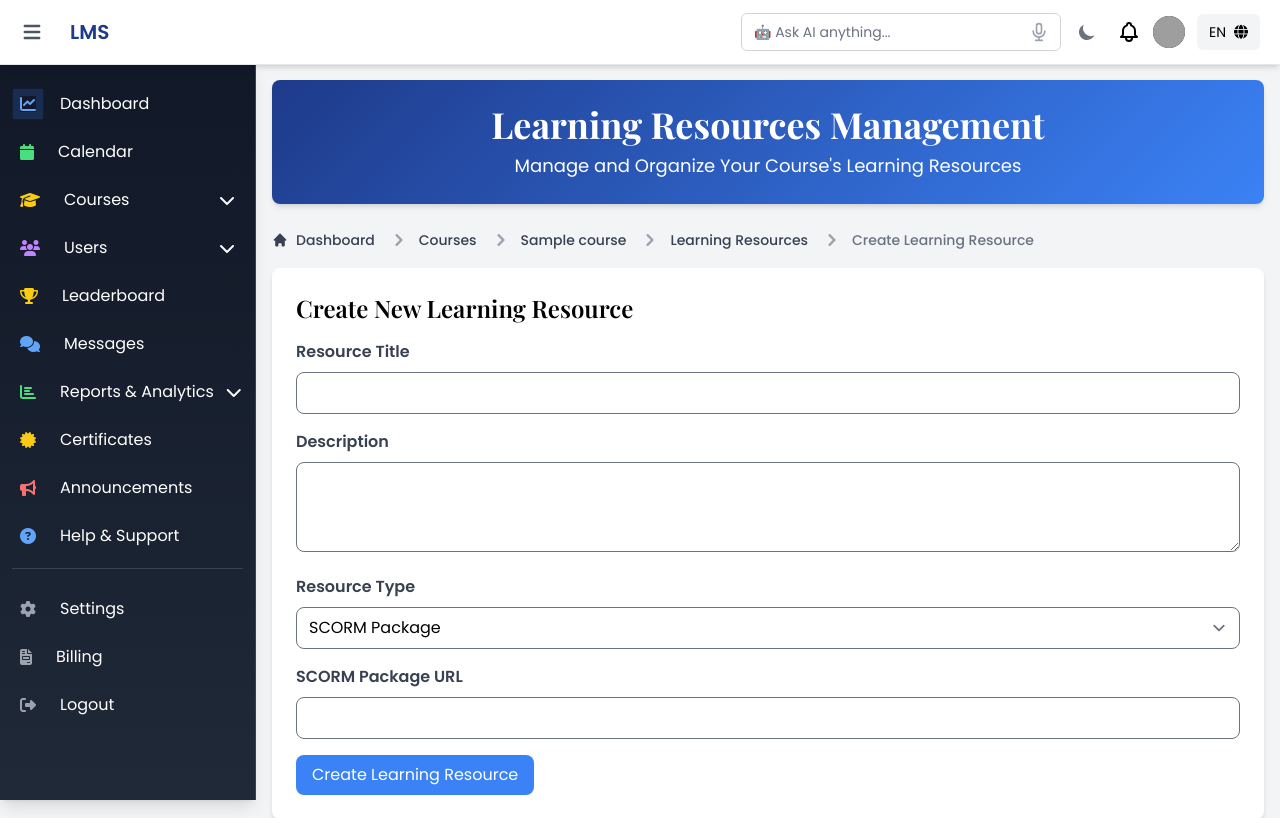
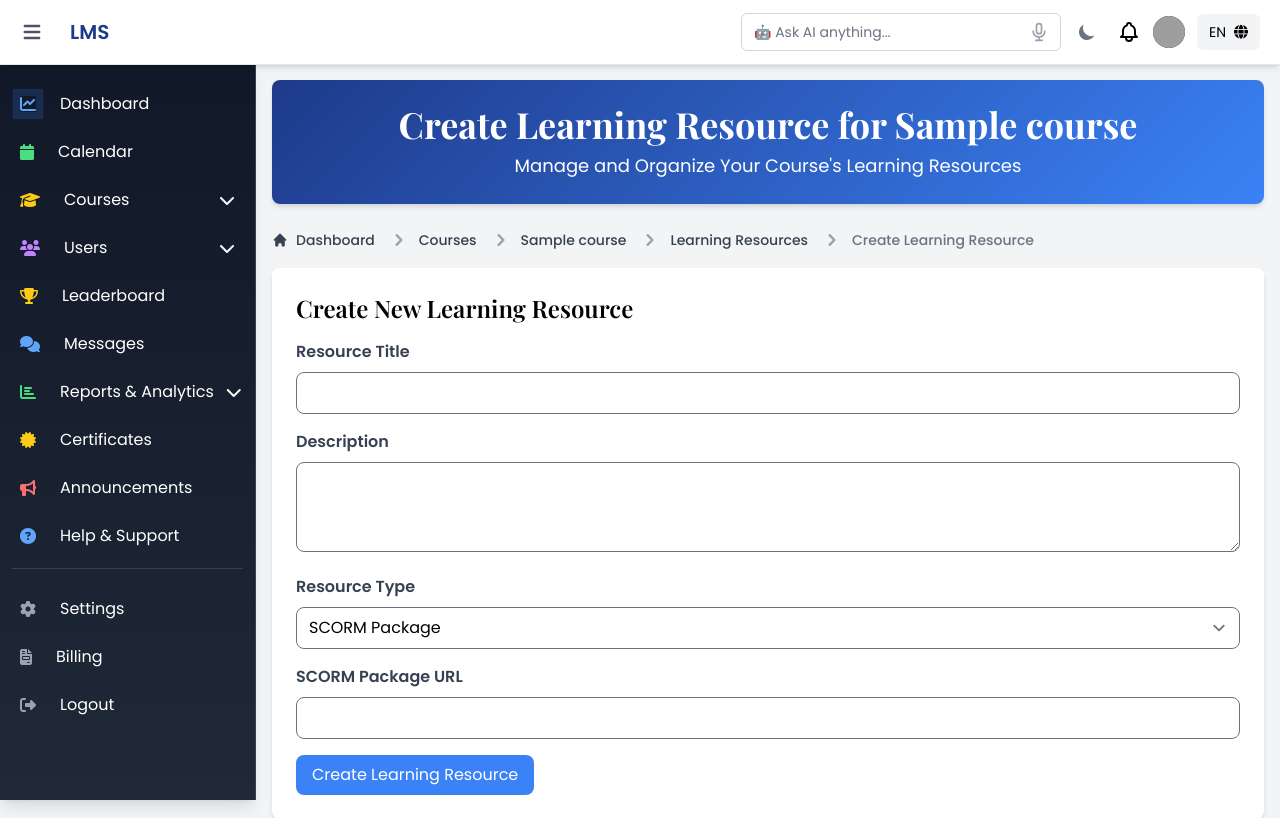
Before and after one commit to phostilite/learning-management-system-django, a Django app: page /en/user/administrator/course/00000000-0000-0000-0000-000000000001/resources/create/ in a window 1280 px wide. Shown: the top 818 px of the page. Run offline with Django 5.2, Linux system fonts and the light colour scheme; a user stored in the database is signed in; tables that the repository leaves empty hold one stand-in row (values such as "Sample post"); some libraries are stand-ins or nearby versions; grey boxes are pictures that could not be loaded.

```diff
--- a/templates/users/administrator/course/learning_resource_create.html
+++ b/templates/users/administrator/course/learning_resource_create.html
@@ -10,7 +10,7 @@
 {% block content %}
 
 <header class="mb-6 gradient-bg p-6 rounded-lg shadow-md">
-    <h1 class="text-4xl font-bold text-white text-center mb-2">{% trans "Learning Resources Management" %}</h1>
+    <h1 class="text-4xl font-bold text-white text-center mb-2">{% trans "Create Learning Resource for" %} {{ course.title }}</h1>
     <p class="text-lg text-white text-center">{% trans "Manage and Organize Your Course's Learning Resources" %}</p>
 </header>
 
```
